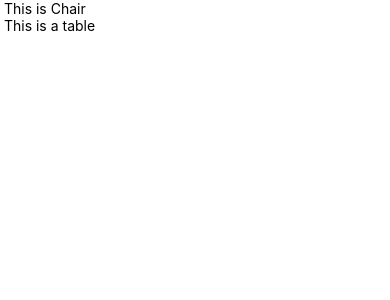
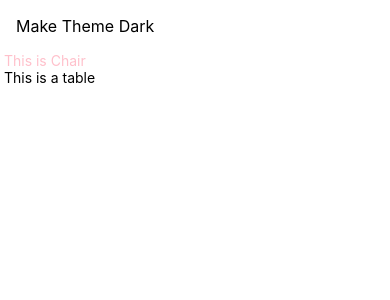
Before and after one commit to Mal0wn/listicle-react-native, a React Native app: screen / in a window 390 px wide. Shown: the top 300 px of the page. Built offline with nearby package versions, Linux system fonts and the light colour scheme.

Commit message:
Pass props to changed theme

```diff
--- a/App.jsx
+++ b/App.js
@@ -5,21 +5,25 @@
  * @format
  */
 
-import React from 'react';
+import React, { useState } from 'react';
 import {
   StyleSheet,
   View,
-  SafeAreaView
+  SafeAreaView,
+  Text
 } from 'react-native';
 import Chair from './Chair';
 import Table from './Table';
 
-function App() {
+const App = () => {
+
+  const [theme, setTheme] = useState('light')
 
   return (
     <SafeAreaView>
+      <Text style={{margin: 16, fontSize : 16}} onPress={()=> setTheme('dark')}>Make Theme Dark</Text>
       <View>
-        <Chair/>
+        <Chair theme={theme}/>
         <Table/>
       </View>
     </SafeAreaView>
--- a/Chair.js
+++ b/Chair.js
@@ -3,8 +3,9 @@ import {
     Text
 } from 'react-native';
 
-const Chair = () => {
+const Chair = (props) => {
 
+const {theme} = props; // Syntax Object Destructuring = props.theme = {theme} = props
     const [isBig , setIsBig] = useState(false)
 
     /**
@@ -21,7 +22,7 @@ const Chair = () => {
     }
 
     return (
-        <Text style={{ fontSize: isBig ? 24 : 14}} onPress={changeState}> This is Chair</Text>
+        <Text style={{ fontSize: isBig ? 24 : 14, color: theme === 'dark' ? 'grey' : 'pink'}} onPress={changeState}> This is Chair</Text>
     )
 }
 
```
